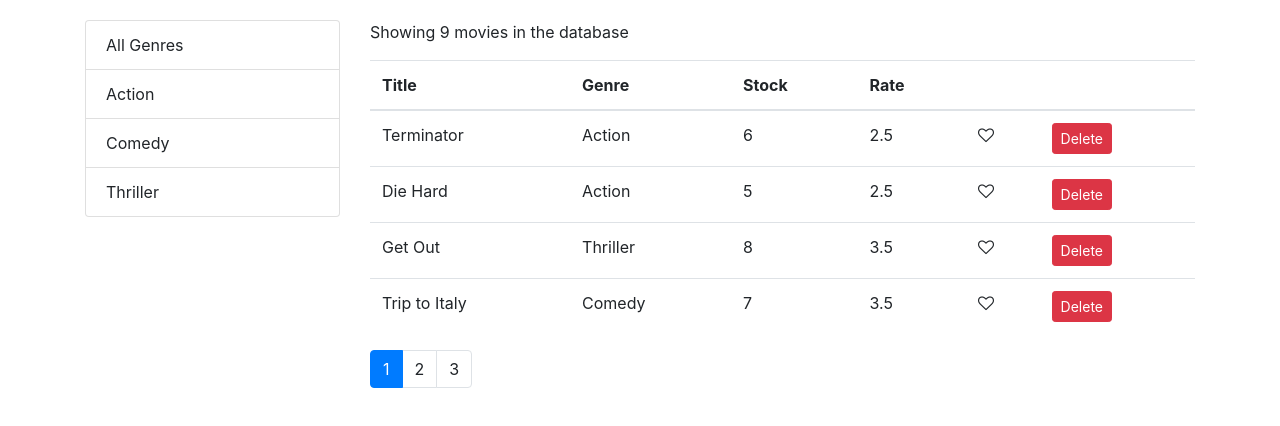
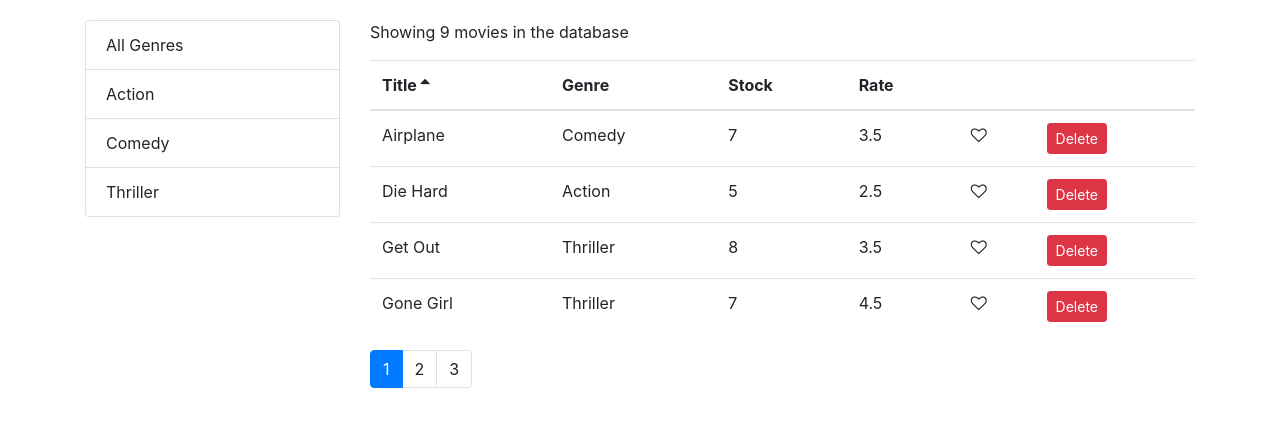
Before and after one commit to di0nys1s/movies, a React (Create React App) app: page / in a window 1280 px wide. Shown: the top 426 px of the page. Built offline with nearby package versions, Linux system fonts and the light colour scheme.

Commit message:
adding sort and component destructuring

```diff
--- a/src/components/common/listGroup.jsx
+++ b/src/components/common/listGroup.jsx
@@ -1,16 +1,14 @@
 import React from "react";
 
-const ListGroup = props => {
-  const {
-    items,
-    textProperty,
-    valueProperty,
-    onItemSelect,
-    selectedItem
-  } = props;
-
+const ListGroup = ({
+  items,
+  textProperty,
+  valueProperty,
+  onItemSelect,
+  selectedItem
+}) => {
   return (
-    <ul className="list-group">
+    <ul className="list-group clickable">
       {items.map(item => (
         <li
           onClick={() => onItemSelect(item)}
--- a/src/components/common/pagination.jsx
+++ b/src/components/common/pagination.jsx
@@ -4,9 +4,8 @@
 // lodash is a js library called as _
 import _ from "lodash";
 
-const Pagination = props => {
-  const { itemsCount, pageSize, currentPage, onPageChange } = props;
-  console.log(currentPage);
+const Pagination = ({ itemsCount, pageSize, currentPage, onPageChange }) => {
+  // console.log(currentPage);
   const pagesCount = Math.ceil(itemsCount / pageSize);
   // remove the pagination if there is one page
   if (pagesCount === 1) {
@@ -17,7 +16,7 @@
 
   return (
     <nav>
-      <ul className="pagination">
+      <ul className="pagination clickable">
         {pages.map(page => (
           // if we use map then we need to add key item
           <li
--- /dev/null
+++ b/src/components/common/table.jsx
@@ -0,0 +1,13 @@
+import React from "react";
+import TableHeader from "./tableHeader";
+import TableBody from "./tableBody";
+
+const Table = ({ columns, onSort, sortColumn, data }) => {
+  return (
+    <table className="table">
+      <TableHeader columns={columns} sortColumn={sortColumn} onSort={onSort} />
+      <TableBody columns={columns} data={data} />
+    </table>
+  );
+};
+export default Table;
--- /dev/null
+++ b/src/components/common/tableBody.jsx
@@ -0,0 +1,34 @@
+import React, { Component } from "react";
+import _ from "lodash";
+
+class TableBody extends Component {
+  renderCell = (item, column) => {
+    if (column.content) return column.content(item);
+
+    return _.get(item, column.path);
+  };
+
+  createKey = (item, column) => {
+    return item._id + (column.path || column.key);
+  };
+
+  render() {
+    const { data, columns } = this.props;
+
+    return (
+      <tbody>
+        {data.map(item => (
+          <tr key={item._id}>
+            {columns.map(column => (
+              <td key={this.createKey(item, column)}>
+                {this.renderCell(item, column)}
+              </td>
+            ))}
+          </tr>
+        ))}
+      </tbody>
+    );
+  }
+}
+
+export default TableBody;
--- /dev/null
+++ b/src/components/common/tableHeader.jsx
@@ -0,0 +1,41 @@
+import React, { Component } from "react";
+
+class TableHeader extends Component {
+  raiseSort = path => {
+    const sortColumn = { ...this.props.sortColumn };
+    if (sortColumn.path === path)
+      sortColumn.order = sortColumn.order === "asc" ? "desc" : "asc";
+    else {
+      sortColumn.path = path;
+      sortColumn.order = "asc";
+    }
+    this.props.onSort(sortColumn);
+  };
+
+  renderSortIcon = column => {
+    const { sortColumn } = this.props;
+    if (column.path !== sortColumn.path) return null;
+    if (sortColumn.order === "asc") return <i className="fa fa-sort-asc"></i>;
+    return <i className="fa fa-sort-desc"></i>;
+  };
+
+  render() {
+    return (
+      <thead>
+        <tr>
+          {this.props.columns.map(column => (
+            <th
+              className="clickable"
+              key={column.path || column.key}
+              onClick={() => this.raiseSort(column.path)}
+            >
+              {column.label} {this.renderSortIcon(column)}
+            </th>
+          ))}
+        </tr>
+      </thead>
+    );
+  }
+}
+
+export default TableHeader;
--- a/src/components/movies.jsx
+++ b/src/components/movies.jsx
@@ -5,6 +5,7 @@
 import { paginate } from "../utils/paginate";
 import ListGroup from "./common/listGroup";
 import { getGenres } from "../services/fakeGenreService";
+import _ from "lodash";
 
 class Movies extends Component {
   state = {
@@ -14,7 +15,8 @@
     movies: [],
     genres: [],
     currentPage: 1,
-    pageSize: 4
+    pageSize: 4,
+    sortColumn: { path: "title", order: "asc" }
   };
 
   // right place the initialize this properties under
@@ -22,7 +24,8 @@
   // this method is called when an instance of the component is rendered
   // in the DOM
   componentDidMount() {
-    const genres = [{ name: "All Genres" }, ...getGenres()];
+    const genres = [{ _id: "", name: "All Genres" }, ...getGenres()];
+
     this.setState({ movies: getMovies(), genres });
   }
 
@@ -48,23 +51,39 @@
     this.setState({ selectedGenre: genre, currentPage: 1 });
   };
 
-  render() {
-    const { length: count } = this.state.movies;
+  handleSort = sortColumn => {
+    this.setState({ sortColumn });
+  };
+
+  getPagedData = () => {
     const {
       pageSize,
       currentPage,
+      sortColumn,
       selectedGenre,
       movies: allMovies
     } = this.state;
-
-    if (count === 0) return <p>There are no movies in the database.</p>;
 
     // this is how we do the filtering
     const filtered =
       selectedGenre && selectedGenre._id
         ? allMovies.filter(m => m.genre._id === selectedGenre._id)
         : allMovies;
-    const movies = paginate(filtered, currentPage, pageSize);
+
+    const sorted = _.orderBy(filtered, [sortColumn.path], [sortColumn.order]);
+
+    const movies = paginate(sorted, currentPage, pageSize);
+
+    return { totalCount: filtered.length, data: movies };
+  };
+
+  render() {
+    const { length: count } = this.state.movies;
+    const { pageSize, currentPage, sortColumn } = this.state;
+
+    if (count === 0) return <p>There are no movies in the database.</p>;
+
+    const { totalCount, data: movies } = this.getPagedData();
 
     return (
       <React.Fragment>
@@ -77,14 +96,16 @@
             />
           </div>
           <div className="col">
-            <p>Showing {filtered.length} movies in the database</p>
+            <p>Showing {totalCount} movies in the database</p>
             <MoviesTable
               movies={movies}
+              sortColumn={sortColumn}
               onLike={this.handleLike}
               onDelete={this.handleDelete}
+              onSort={this.handleSort}
             />
             <Pagination
-              itemsCount={filtered.length}
+              itemsCount={totalCount}
               pageSize={pageSize}
               currentPage={currentPage}
               onPageChange={this.handlePageChange}
--- a/src/components/moviesTable.jsx
+++ b/src/components/moviesTable.jsx
@@ -1,44 +1,44 @@
-import React from "react";
+import React, { Component } from "react";
 import Like from "./common/like";
+import Table from "./common/table";
 
-const MoviesTable = props => {
-  const { movies, onDelete, onLike } = props;
+class MoviesTable extends Component {
+  columns = [
+    { path: "title", label: "Title" },
+    { path: "genre.name", label: "Genre" },
+    { path: "numberInStock", label: "Stock" },
+    { path: "dailyRentalRate", label: "Rate" },
+    {
+      key: "like",
+      content: movie => (
+        <Like liked={movie.liked} onClick={() => this.props.onLike(movie)} />
+      )
+    },
+    {
+      key: "delete",
+      content: movie => (
+        <button
+          onClick={() => this.props.onDelete(movie)}
+          className="btn btn-danger btn-sm"
+        >
+          Delete
+        </button>
+      )
+    }
+  ];
 
-  return (
-    <table className="table">
-      <thead>
-        <tr>
-          <th scope="col">Title</th>
-          <th scope="col">Genre</th>
-          <th scope="col">Stock</th>
-          <th scope="col">Rate</th>
-          <th></th>
-          <th></th>
-        </tr>
-      </thead>
-      <tbody>
-        {movies.map(movie => (
-          <tr key={movie._id}>
-            <td>{movie.title}</td>
-            <td>{movie.genre.name}</td>
-            <td>{movie.numberInStock}</td>
-            <td>{movie.dailyRentalRate}</td>
-            <td>
-              <Like liked={movie.liked} onClick={() => onLike(movie)} />
-            </td>
-            <td>
-              <button
-                onClick={() => onDelete(movie)}
-                className="btn btn-danger btn-sm"
-              >
-                Delete
-              </button>
-            </td>
-          </tr>
-        ))}
-      </tbody>
-    </table>
-  );
-};
+  render() {
+    const { movies, onSort, sortColumn } = this.props;
+
+    return (
+      <Table
+        columns={this.columns}
+        data={movies}
+        sortColumn={sortColumn}
+        onSort={onSort}
+      />
+    );
+  }
+}
 
 export default MoviesTable;
--- a/src/index.css
+++ b/src/index.css
@@ -12,3 +12,7 @@
   font-family: source-code-pro, Menlo, Monaco, Consolas, "Courier New",
     monospace;
 }
+
+.clickable {
+  cursor: pointer;
+}
```
